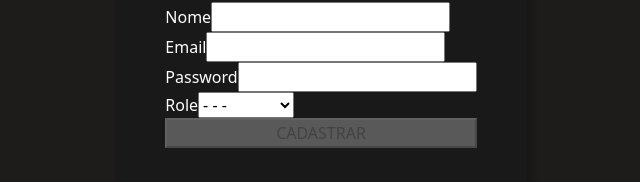
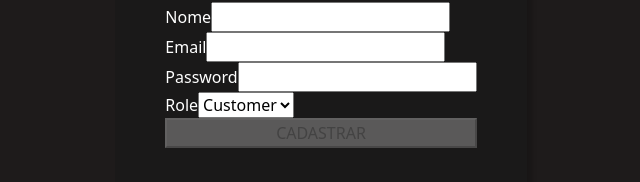
Before and after one commit to williamnstolb/trybe-delivery-app, a React (Create React App) app in the folder front-end/: page /admin/manage in a window 1280 px wide. Shown: the part 328-510 px from the top of the page, without its empty margins (319-959 px from the left). Built offline with nearby package versions, Linux system fonts and the light colour scheme; sample sign-in values are in the browser's storage.

Commit message:
req 37 done. What readme wants is strange, so Im leaving commentated the option to both make an admin and to have a default invalid selection for role

```diff
--- a/front-end/src/components/AdmRegisterForm.jsx
+++ b/front-end/src/components/AdmRegisterForm.jsx
@@ -9,19 +9,20 @@ export default function AdmRegisterForm() {
   const [email, setEmail] = useState('');
   const [password, setPassword] = useState('');
   const [name, setName] = useState('');
-  const [role, setRole] = useState('');
+  const [role, setRole] = useState('Customer');
   const [disabled, setDisabled] = useState(true);
 
   // const navigate = useNavigate();
 
   useEffect(() => {
-    if (emailRegex.test(email) && password.length >= PASSWORD_LENGTH
+    if (emailRegex.test(email)
+    && password.length >= PASSWORD_LENGTH
     && name.length >= MIN_NAME) {
       setDisabled(false);
     } else {
       setDisabled(true);
     }
-  }, [name, email, password]);
+  }, [name, email, password, role]);
 
   const handleSubmit = (event) => {
     event.preventDefault();
@@ -69,16 +70,16 @@ export default function AdmRegisterForm() {
           data-testid="admin_manage__select-role"
           onChange={ ({ target }) => setRole(target.value) }
         >
-          <option value="" selected disabled hidden>- - -</option>
-          <option value="Customer">Customer</option>
+          {/* <option value="" selected disabled hidden>- - -</option> */}
+          <option selected value="Customer">Customer</option>
           <option value="Seller">Seller</option>
-          <option value="Admin">Admin</option>
+          {/* <option value="Admin">Admin</option> */}
         </select>
       </label>
       <button
-        data-testid="admin_manage__button-register"
         type="submit"
         disabled={ disabled }
+        data-testid="admin_manage__button-register"
       >
         CADASTRAR
       </button>
```
